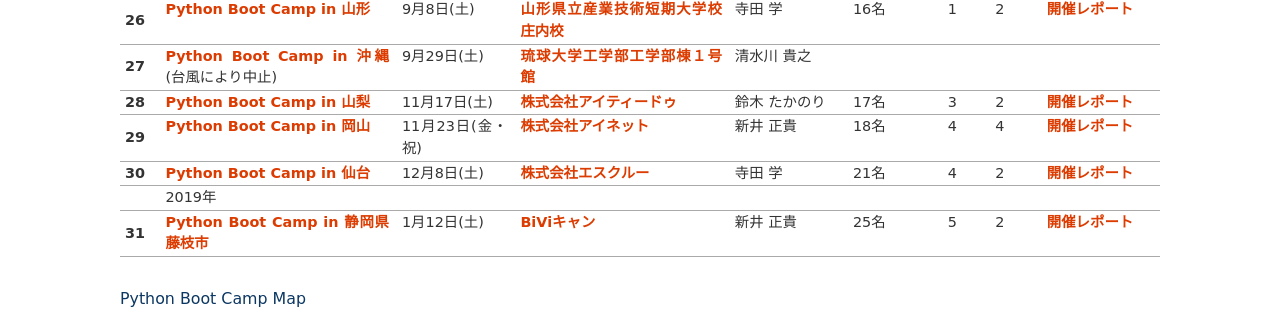
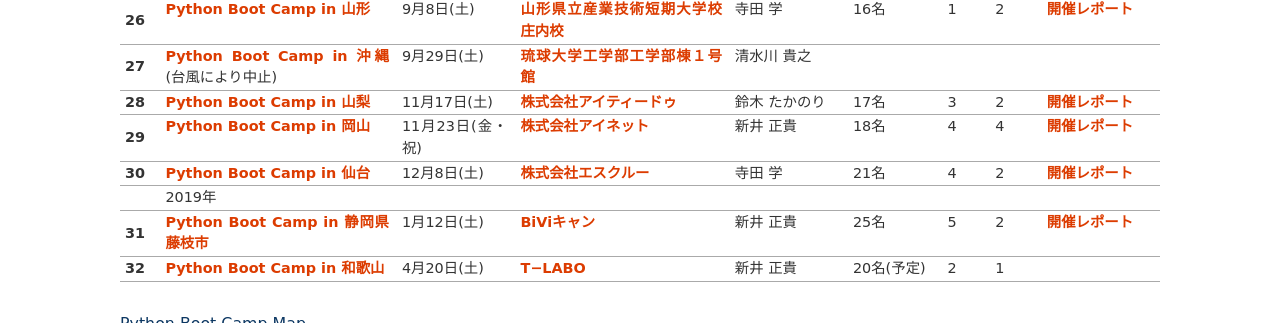
Before and after one commit to pyconjp/www.pycon.jp, a Sphinx documentation site: the page built from source/support/bootcamp.rst, in a window 1280 px wide and 900 px high, scrolled down 3176 px, cut to the strip 0-323 px from the top of the window. Built offline with Sphinx 7.4.7, drawn with Linux system fonts in a browser that asks for light colours; some of the changed text lies outside the part shown.

Commit message:
add pycamp wakayama

```diff
--- a/source/support/bootcamp.rst
+++ b/source/support/bootcamp.rst
@@ -61,8 +61,8 @@
      - **山梨**、**長野** (2)、**新潟**、富山、**石川**、福井、**静岡** (2)、**愛知**、岐阜
      - 6/9
    * - 近畿
-     - 三重、滋賀、**京都** (2)、**大阪**、**兵庫**、奈良、和歌山
-     - 3/7
+     - 三重、滋賀、**京都** (2)、**大阪**、**兵庫**、奈良、**和歌山**
+     - 4/7
    * - 中国
      - 鳥取、島根、**岡山**、**広島**、山口
      - 2/5
@@ -451,6 +451,15 @@
      - 5
      - 2
      - `開催レポート <https://pyconjp.blogspot.com/2019/01/pycamp-in-fujieda-report.html>`__
+   * - 32
+     - `Python Boot Camp in 和歌山 <https://pyconjp.connpass.com/event/120116/>`_
+     - 4月20日(土)
+     - `T−LABO <https://tlabomisono.com/>`_
+     - 新井 正貴
+     - 20名(予定)
+     - 2
+     - 1
+     -
 
 Python Boot Camp Map
 --------------------
```
Also changed, not shown: other parts of source/support/bootcamp.rst (+1 -1 lines).
